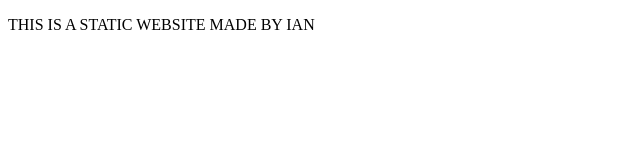
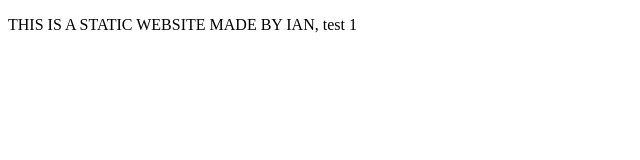
Before and after one commit to ijm15/A5-CLCP, a plain HTML site: page index.html in a window 1280 px wide. Shown: the full height of the page, 0-640 px from the left. Drawn offline with Linux system fonts and the light colour scheme.

Commit message:
Update index.html

```diff
--- a/index.html
+++ b/index.html
@@ -6,6 +6,6 @@
     <title>Document</title>
 </head>
 <body>
-    <p>THIS IS A STATIC WEBSITE MADE BY IAN</p>
+    <p>THIS IS A STATIC WEBSITE MADE BY IAN, test 1</p>
 </body>
 </html>
```
